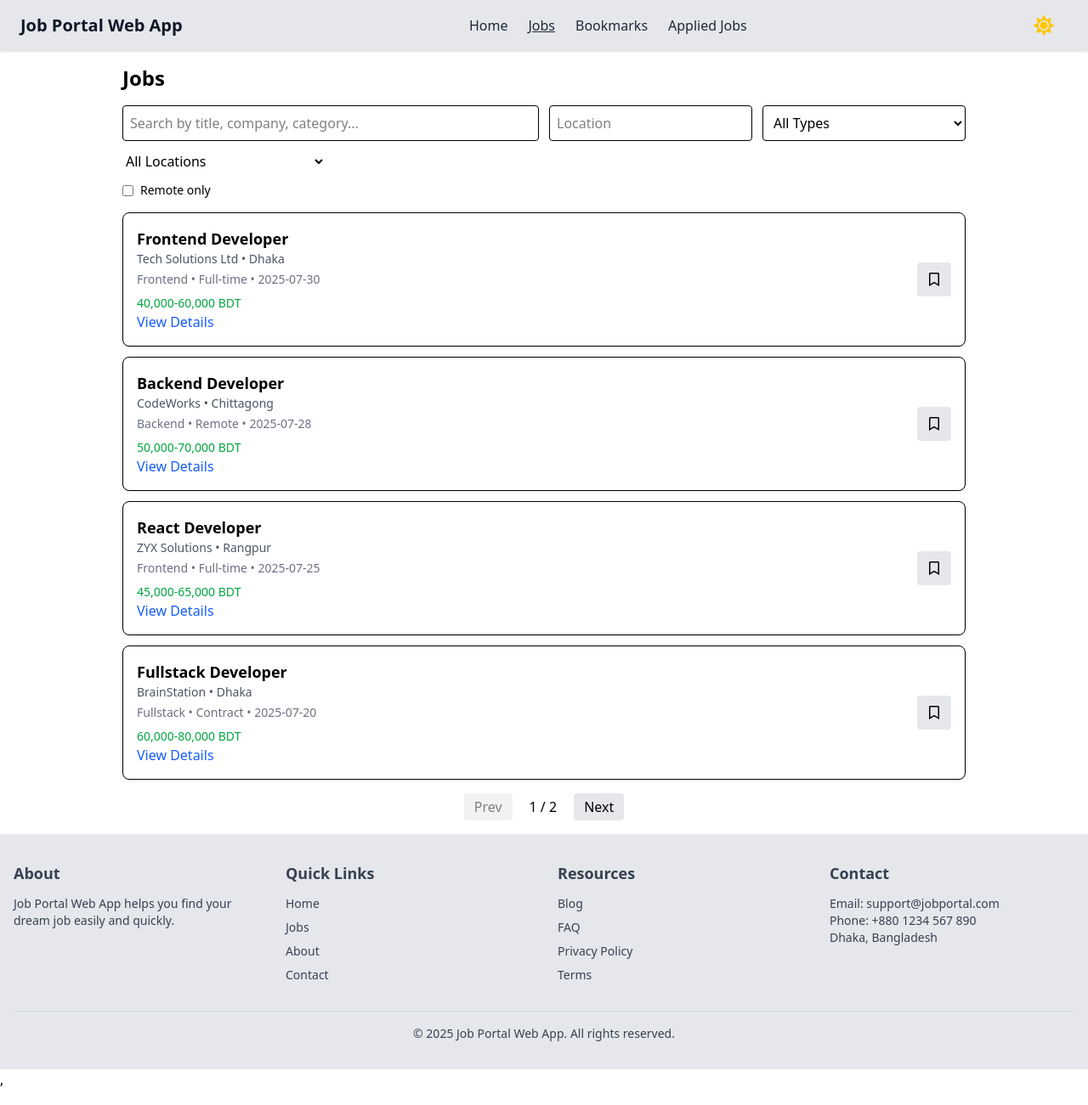
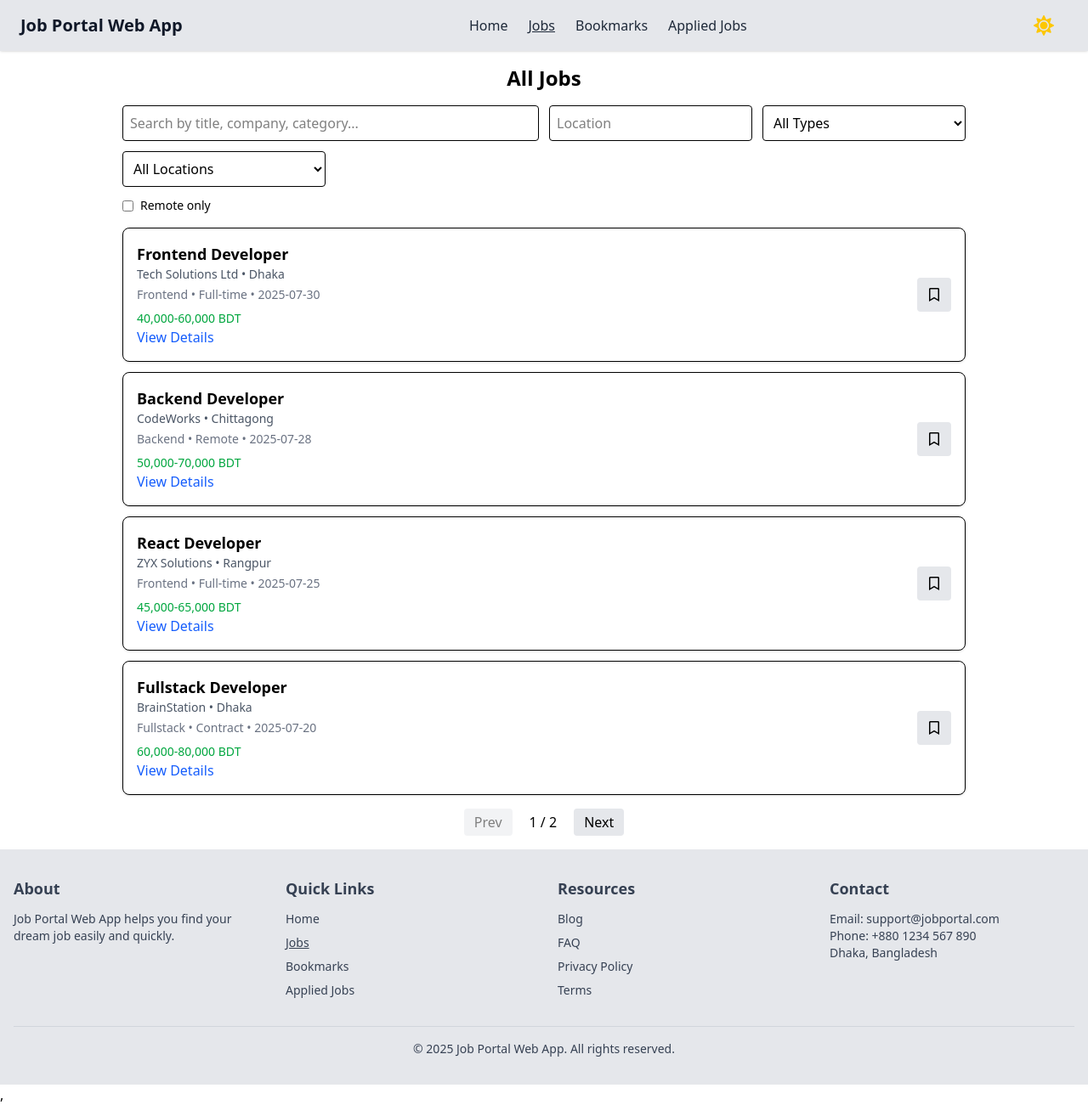
Before and after one commit to alamincse2003/job-portal-web-app, a React (Vite) app: page /jobs in a window 1280 px wide. Shown: the whole page at 85% size. Built offline with nearby package versions, Linux system fonts and the light colour scheme; data requests are answered from the project's data file.

Commit message:
firebase initial setup done with .env.local file implement

```diff
--- a/db.json
+++ b/db.json
@@ -133,7 +133,7 @@
       "name": "John Doe",
       "position": "Frontend Developer",
       "review": "This platform helped me land my dream job within a week!",
-      "image": "https://i.pravatar.cc/150?img=5"
+      "image": "https://i.pravatar.cc/150?img=59"
     },
     {
       "id": 2,
--- a/package.json
+++ b/package.json
@@ -13,6 +13,7 @@
   "dependencies": {
     "@tailwindcss/vite": "^4.1.11",
     "axios": "^1.11.0",
+    "firebase": "^12.1.0",
     "lucide-react": "^0.541.0",
     "react": "^19.1.0",
     "react-dom": "^19.1.0",
--- a/src/components/Footer.jsx
+++ b/src/components/Footer.jsx
@@ -1,3 +1,4 @@
+import { NavLink } from "react-router";
 const Footer = () => {
   return (
     <footer className="bg-gray-200 dark:bg-gray-800 text-gray-700 dark:text-gray-300 py-8 px-4">
@@ -15,24 +16,36 @@ const Footer = () => {
           <h3 className="text-lg font-semibold mb-3">Quick Links</h3>
           <ul className="space-y-2 text-sm">
             <li>
-              <a href="#" className="hover:underline">
+              <NavLink
+                to="/"
+                className={({ isActive }) => (isActive ? "underline" : "")}
+              >
                 Home
-              </a>
+              </NavLink>
             </li>
             <li>
-              <a href="#" className="hover:underline">
+              <NavLink
+                to="/jobs"
+                className={({ isActive }) => (isActive ? "underline" : "")}
+              >
                 Jobs
-              </a>
+              </NavLink>
             </li>
             <li>
-              <a href="#" className="hover:underline">
-                About
-              </a>
+              <NavLink
+                to="/bookmarks"
+                className={({ isActive }) => (isActive ? "underline" : "")}
+              >
+                Bookmarks
+              </NavLink>
             </li>
             <li>
-              <a href="#" className="hover:underline">
-                Contact
-              </a>
+              <NavLink
+                to="/applied"
+                className={({ isActive }) => (isActive ? "underline" : "")}
+              >
+                Applied Jobs
+              </NavLink>
             </li>
           </ul>
         </div>
--- a/src/components/Navbar.jsx
+++ b/src/components/Navbar.jsx
@@ -9,7 +9,7 @@ const Navbar = () => {
   const toggleMenu = () => setIsOpen(!isOpen);
 
   return (
-    <nav className="bg-gray-200 dark:bg-gray-900 shadow transition-colors duration-300">
+    <nav className="bg-gray-200 sticky  top-0 dark:bg-gray-900 shadow transition-colors duration-300">
       <div className="flex justify-between items-center px-6 py-4">
         {/* Logo */}
         <div className="text-xl font-bold text-gray-900 dark:text-white">
--- /dev/null
+++ b/src/lib/firebase.js
@@ -0,0 +1,19 @@
+// Import the functions you need from the SDKs you need
+import { initializeApp } from "firebase/app";
+import { getAuth } from "firebase/auth";
+// TODO: Add SDKs for Firebase products that you want to use
+// https://firebase.google.com/docs/web/setup#available-libraries
+
+// Your web app's Firebase configuration
+const firebaseConfig = {
+  apiKey: import.meta.env.VITE_APIKEY,
+  authDomain: import.meta.env.VITE_AUTHDOMAIN,
+  projectId: import.meta.env.VITE_PROJECTID,
+  storageBucket: import.meta.env.VITE_STORAGEBUCKET,
+  messagingSenderId: import.meta.env.VITE_MESSAGINGSENDERID,
+  appId: import.meta.env.VITE_APPID,
+};
+
+// Initialize Firebase
+const app = initializeApp(firebaseConfig);
+export const auth = getAuth(app);
--- a/src/pages/Jobs.jsx
+++ b/src/pages/Jobs.jsx
@@ -99,7 +99,7 @@ const Jobs = () => {
 
   return (
     <div className="max-w-5xl mx-auto p-4 space-y-4">
-      <h1 className="text-2xl font-bold">Jobs</h1>
+      <h1 className="text-2xl font-bold text-center">All Jobs</h1>
 
       {/* Controls */}
       <div className="grid grid-cols-1 md:grid-cols-4 gap-3">
@@ -139,6 +139,7 @@ const Jobs = () => {
         <select
           value={locationFilter}
           onChange={(e) => setLocationFilter(e.target.value)}
+          className="dark:bg-gray-700 p-2 border rounded bg-white"
         >
           <option value="">All Locations</option>
           {locations.map((loc) => (
```
Also changed, not shown: 1 other file (tests, documents, lock files or other folders).
